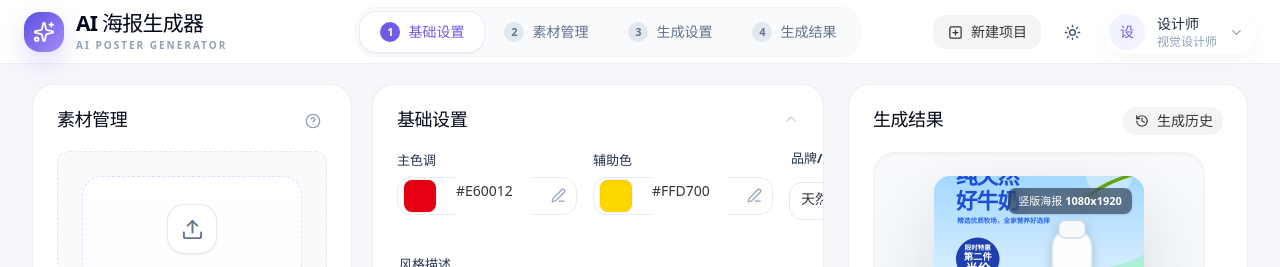
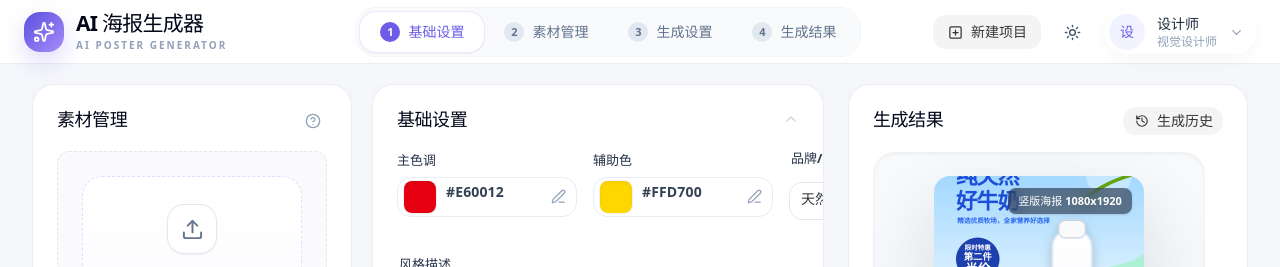
Before and after one commit to 201811510411lw/ai-poster-generator, a Vue app: page /poster-generator in a window 1280 px wide. Shown: the top 267 px of the page. Built offline with nearby package versions, Linux system fonts and the light colour scheme.

Commit message:
style: polish color input display

```diff
--- a/src/styles/main.css
+++ b/src/styles/main.css
@@ -106,7 +106,8 @@ button {
 
 .color-control {
   display: flex;
-  height: 38px;
+  height: 40px;
+  min-width: 0;
   align-items: center;
   gap: 10px;
   border: 1px solid #e8ebf3;
@@ -126,6 +127,20 @@ button {
   --n-border-hover: none !important;
   --n-border-focus: none !important;
   --n-box-shadow-focus: none !important;
+  min-width: 0;
+  flex: 1 1 auto;
+}
+
+.color-control .color-value-input .n-input-wrapper {
+  padding-left: 0 !important;
+  padding-right: 0 !important;
+}
+
+.color-control .color-value-input .n-input__input-el {
+  min-width: 82px;
+  font-weight: 700;
+  letter-spacing: 0.01em;
+  color: #334155;
 }
 
 .asset-chip {
```
